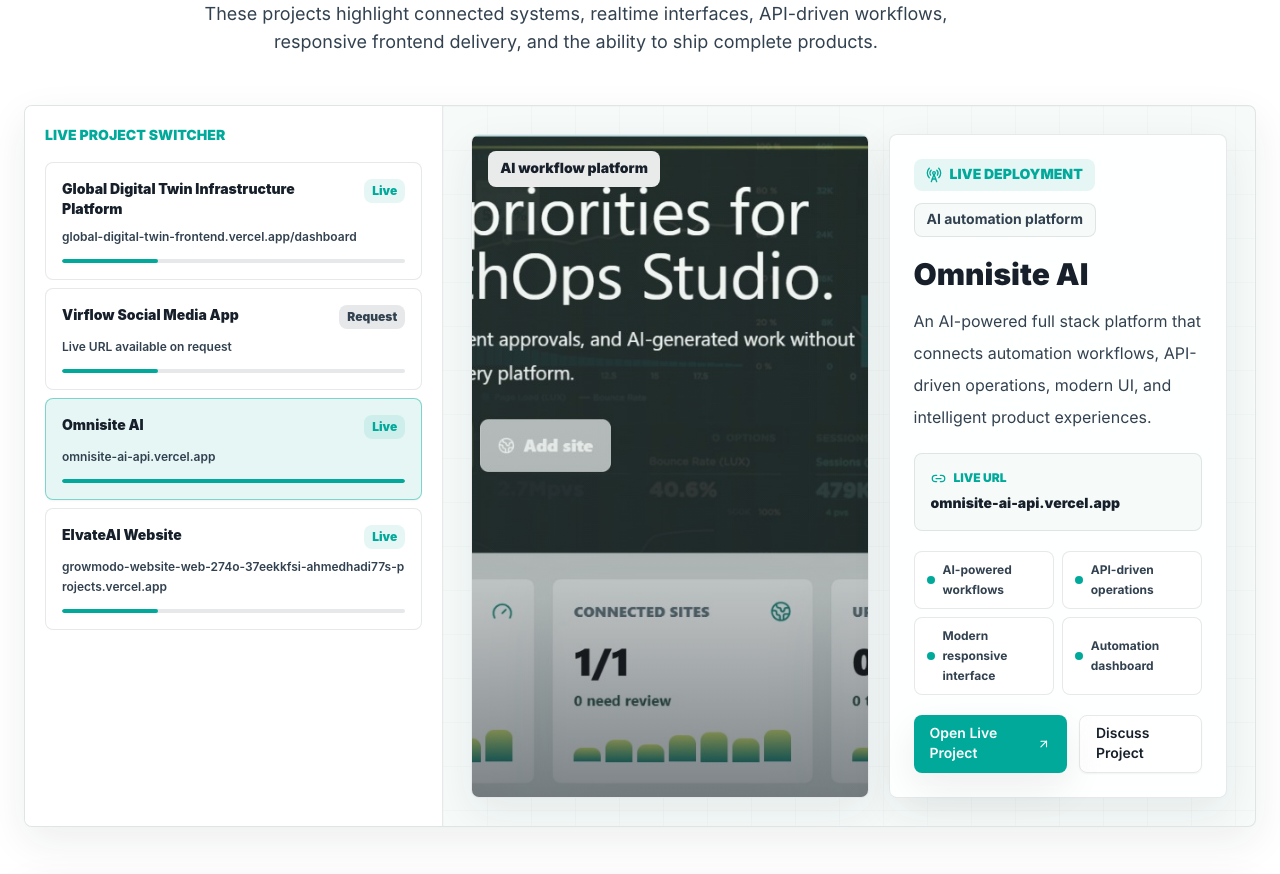
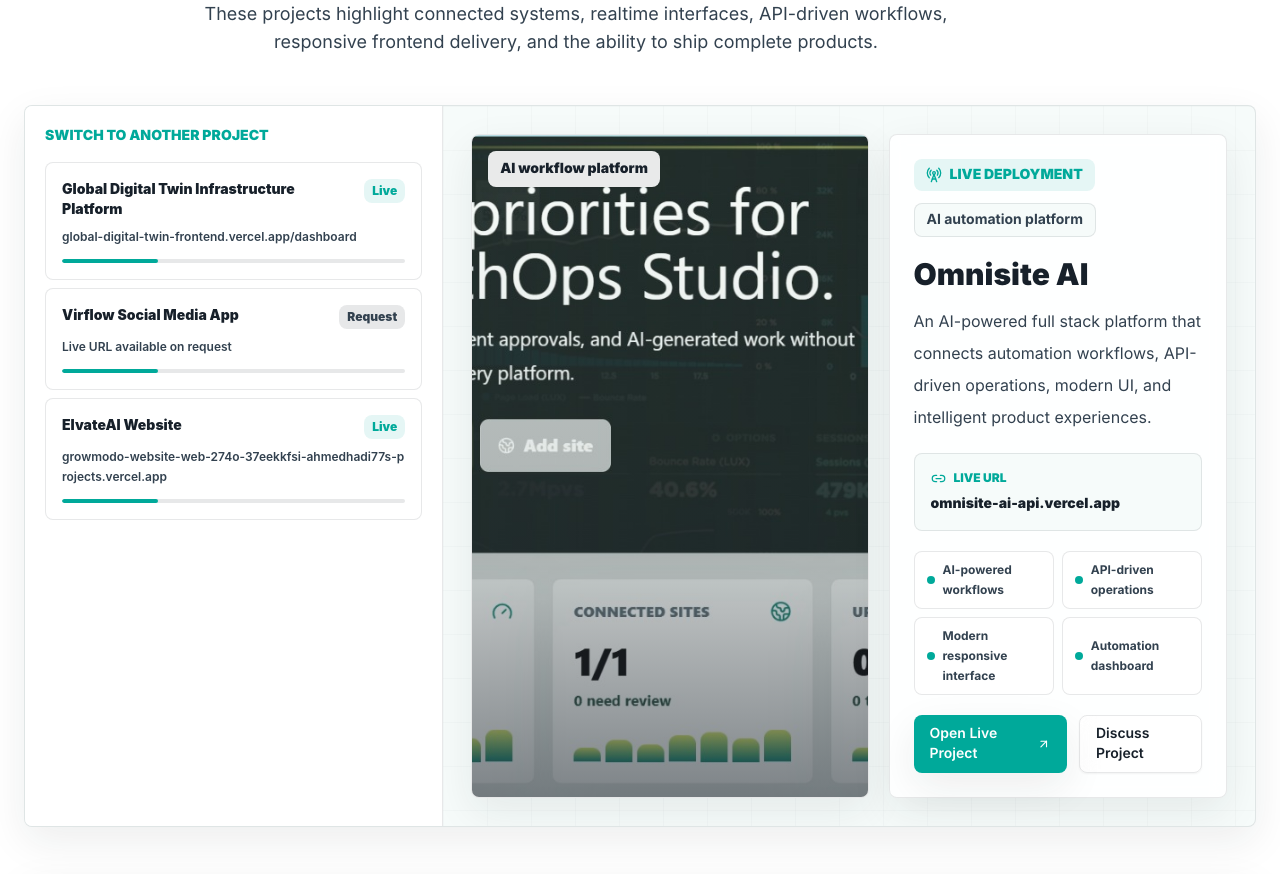
Before and after one commit to AhmedHadi77/ahmed-hadi-portfolio, a Next.js app: page / in a window 1280 px wide. Shown: the part 4260-5134 px from the top of the page. Built offline with nearby package versions, Linux system fonts and the light colour scheme.

Commit message:
Hide active project from switcher

```diff
--- a/src/components/sections/projects-section.tsx
+++ b/src/components/sections/projects-section.tsx
@@ -42,6 +42,9 @@
   });
   const activeProject = projects[activeIndex];
   const activeHasLiveUrl = hasLiveUrl(activeProject.links.live);
+  const switcherProjects = projects
+    .map((project, index) => ({ project, index }))
+    .filter(({ index }) => index !== activeIndex);
 
   return (
     <section id="projects" className="section-band section-padding bg-white">
@@ -60,11 +63,10 @@
           <div className="mt-10 grid overflow-hidden rounded-lg border border-ink/10 bg-mist shadow-soft lg:mt-12 lg:grid-cols-[0.34fr_0.66fr]">
             <div className="border-b border-ink/10 bg-white p-4 lg:border-b-0 lg:border-r lg:p-5">
               <p className="mb-4 text-sm font-black uppercase text-aqua">
-                Live project switcher
+                Switch to another project
               </p>
               <div className="no-scrollbar flex gap-3 overflow-x-auto pb-2 lg:grid lg:gap-2 lg:overflow-visible lg:pb-0">
-                {projects.map((project, index) => {
-                  const isActive = activeIndex === index;
+                {switcherProjects.map(({ project, index }) => {
                   const projectHasLiveUrl = hasLiveUrl(project.links.live);
 
                   return (
@@ -73,9 +75,7 @@
                       type="button"
                       className={cn(
                         "group min-w-[250px] rounded-lg border p-4 text-left transition duration-300 hover:-translate-y-0.5 hover:shadow-soft lg:min-w-0",
-                        isActive
-                          ? "border-aqua/45 bg-aqua/10 shadow-sm"
-                          : "border-ink/10 bg-white hover:border-aqua/25"
+                        "border-ink/10 bg-white hover:border-aqua/25"
                       )}
                       onClick={() => setActiveIndex(index)}
                     >
@@ -101,7 +101,7 @@
                         <motion.span
                           className="block h-full rounded-lg bg-aqua"
                           initial={false}
-                          animate={{ width: isActive ? "100%" : "28%" }}
+                          animate={{ width: "28%" }}
                           transition={{ duration: 0.28 }}
                         />
                       </span>
```
